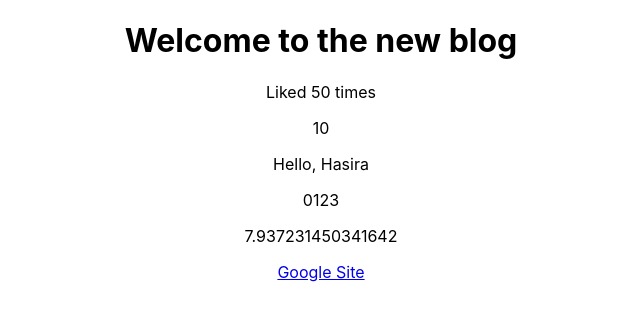
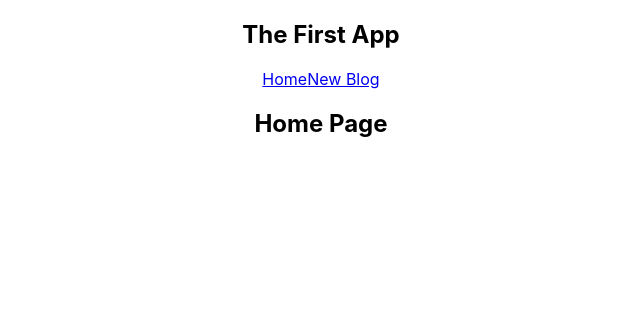
Before and after one commit to hasira09/ReactBasics, a React (Create React App) app in the folder firstapp/: page / in a window 1280 px wide. Shown: the top 320 px of the page, without its empty margins (319-959 px from the left). Built offline with nearby package versions, Linux system fonts and the light colour scheme.

Commit message:
Multiple Components
NavBar and HomePage

```diff
--- a/firstapp/src/App.js
+++ b/firstapp/src/App.js
@@ -1,23 +1,13 @@
 import './App.css';
+import NavBar  from './NavBar';
+import Home from './Home';
 
 function App() {
-  const title = 'Welcome to the new blog';
-  const likes = 50;
-  const link = "http://www.google.com";
-
   return (
     <div className="App">
-      <div className="content">
-        <h1> {title }</h1>
-        <p>Liked { likes } times</p>
-
-        <p>{ 10 }</p>
-        <p>{"Hello, Hasira"}</p>
-        <p>{ [0,1,2,3] }</p>
-        <p> {Math.random() * 10 } </p>
-
-        <a href={ link }>Google Site</a>
-
+      <NavBar />
+      <div className='content'>
+        <Home />
       </div>
     </div>
   );
--- /dev/null
+++ b/firstapp/src/Home.js
@@ -0,0 +1,9 @@
+const Home = () => {
+    return (
+        <div className="Home">
+            <h2>Home Page</h2>
+        </div>
+    );
+}
+
+export default Home;
--- /dev/null
+++ b/firstapp/src/NavBar.js
@@ -0,0 +1,13 @@
+const NavBar = () => {
+    return (
+        <nav className="navbar">
+            <h1>The First App</h1>
+            <div className="links">
+                <a href="/">Home</a>
+                <a href="/create">New Blog</a>
+            </div>
+        </nav>
+    );
+}
+
+export default NavBar;
```
